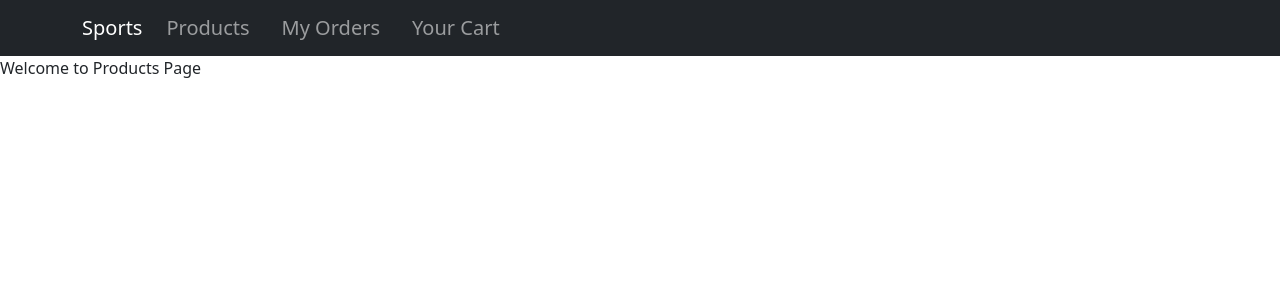
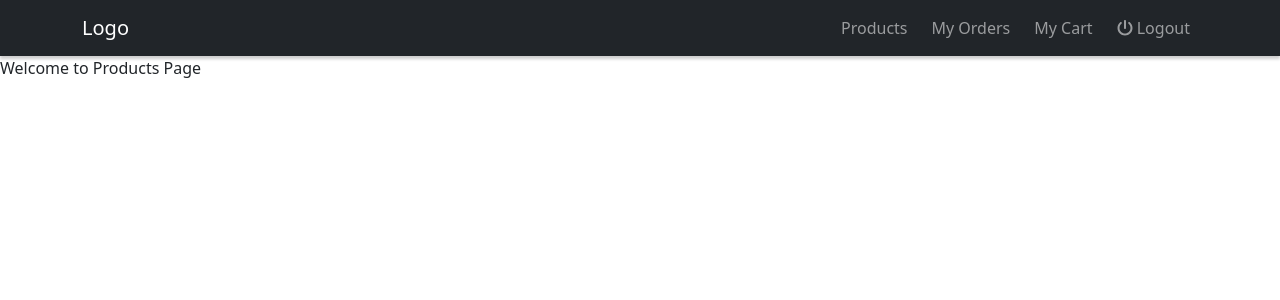
Before and after one commit to SangeethaSridharanOfficial/mernProjFrontEnd, a React (Create React App) app: page / in a window 1280 px wide. Shown: the top 300 px of the page. Built offline with nearby package versions, Linux system fonts and the light colour scheme.

Commit message:
Re-styled header; added font-awesome for any icons needed

```diff
--- a/package.json
+++ b/package.json
@@ -3,6 +3,9 @@
   "version": "1.0.0",
   "private": true,
   "dependencies": {
+    "@fortawesome/fontawesome-svg-core": "^1.3.0",
+    "@fortawesome/free-solid-svg-icons": "^6.0.0",
+    "@fortawesome/react-fontawesome": "^0.1.17",
     "@testing-library/jest-dom": "^5.16.1",
     "@testing-library/react": "^12.1.2",
     "@testing-library/user-event": "^13.5.0",
--- /dev/null
+++ b/src/components/Nav/Nav.css
@@ -0,0 +1,4 @@
+.drop-shadow {
+    -webkit-box-shadow: 0 3px 3px rgba(0,0,0,.2);
+    box-shadow: 0 3px 3px rgba(0,0,0,.2);
+}
--- a/src/components/Nav/Nav.js
+++ b/src/components/Nav/Nav.js
@@ -1,21 +1,30 @@
 import Nav from 'react-bootstrap/Nav';
 import Navbar from 'react-bootstrap/Navbar';
-import NavItem from 'react-bootstrap/NavItem';
 import Container from 'react-bootstrap/Container';
 
 import { Link } from 'react-router-dom';
+import { FontAwesomeIcon } from '@fortawesome/react-fontawesome';
+import { faPowerOff } from '@fortawesome/free-solid-svg-icons';
+
+import './Nav.css';
 
 function Navigation() {
     return (
         <>
-            <Navbar bg="dark" variant="dark" expand="lg">
+            <Navbar className="drop-shadow" bg="dark" variant="dark" expand="lg">
                 <Container>
-                    <Navbar.Brand as={Link} to="/">Sports</Navbar.Brand>
-                    <Nav className="me-auto">
-                        <Navbar.Brand as={Link} to="/" className="nav-link">Products</Navbar.Brand>
-                        <Navbar.Brand as={Link} to="/my-orders" className="nav-link" >My Orders</Navbar.Brand>
-                        <Navbar.Brand as={Link} to="/cart" className="nav-link" >Your Cart</Navbar.Brand>
-                    </Nav>
+                    <Navbar.Brand as={Link} to="/">Logo</Navbar.Brand>
+                    <Navbar.Toggle aria-controls="responsive-navbar-nav" />
+                    <Navbar.Collapse id="responsive-navbar-nav" className='justify-content-end d-flex'>
+                        <Nav>
+                            <Nav.Link as={Link} to="/" className="nav-link pe-3">Products</Nav.Link>
+                            <Nav.Link as={Link} to="/my-orders" className="nav-link pe-3" >My Orders</Nav.Link>
+                            <Nav.Link as={Link} to="/cart" className="nav-link pe-3" >My Cart</Nav.Link>
+                            <Nav.Link>
+                                <FontAwesomeIcon icon={faPowerOff} /> Logout
+                            </Nav.Link>
+                        </Nav>
+                    </Navbar.Collapse>
                 </Container>
             </Navbar>
         </>
```
Also changed, not shown: 1 other file (tests, documents, lock files or other folders).
